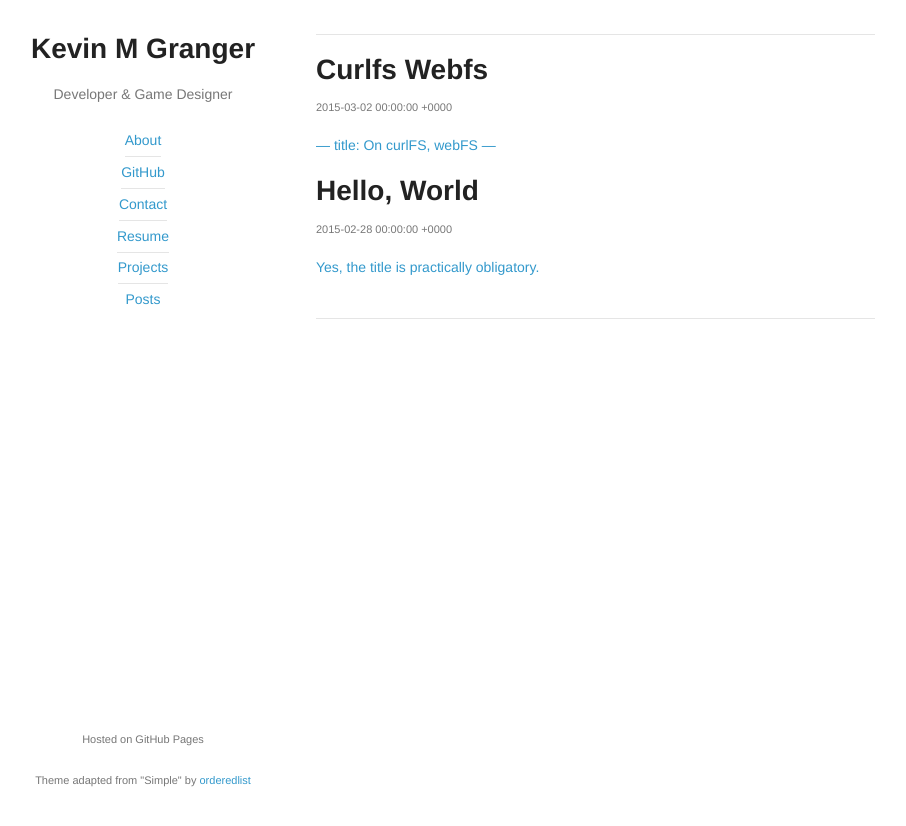
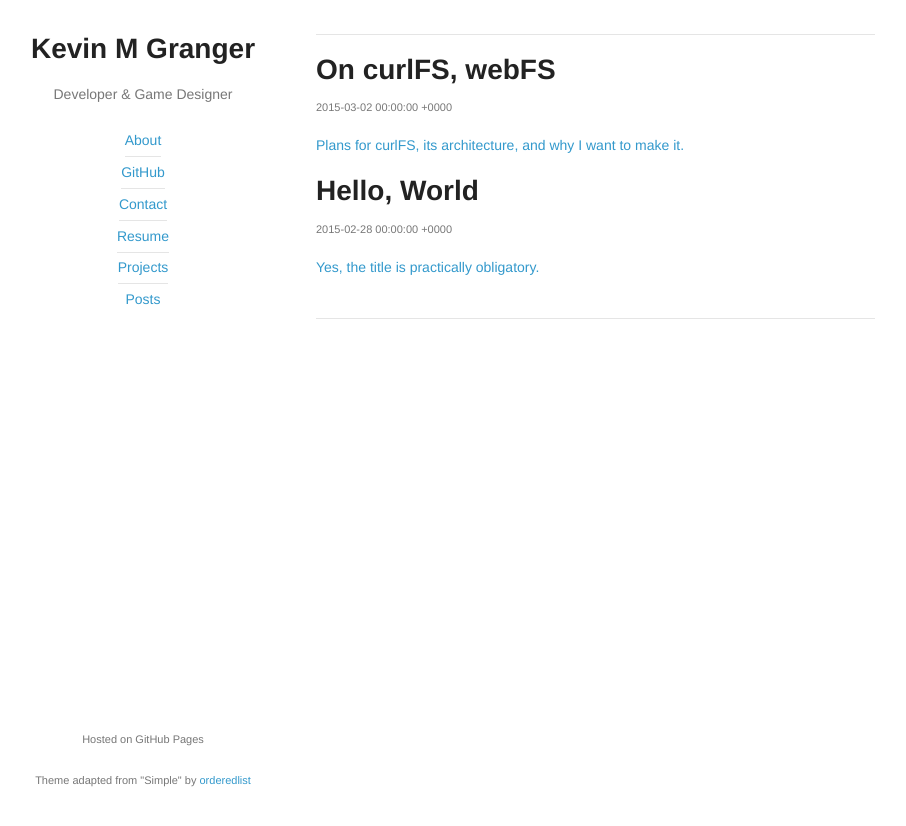
Before and after one commit to KevinMGranger/kevinmgranger.github.io, a Jekyll site: the page built from posts/index.markdown, in a window 1280 px wide. Shown: the top 826 px of the page, without its empty margins (195-1101 px from the left). Built offline with Jekyll 4.4.1, drawn with Linux system fonts in a browser that asks for light colours.

Commit message:
fix excerpt for blog post

```diff
--- a/_posts/2015-03-02-curlfs-webfs.markdown
+++ b/_posts/2015-03-02-curlfs-webfs.markdown
@@ -1,4 +1,7 @@
---- title: On curlFS, webFS ---
+---
+title: On curlFS, webFS
+excerpt: Plans for curlFS, its architecture, and why I want to make it.
+---
 
 ## The Vision
 
```
